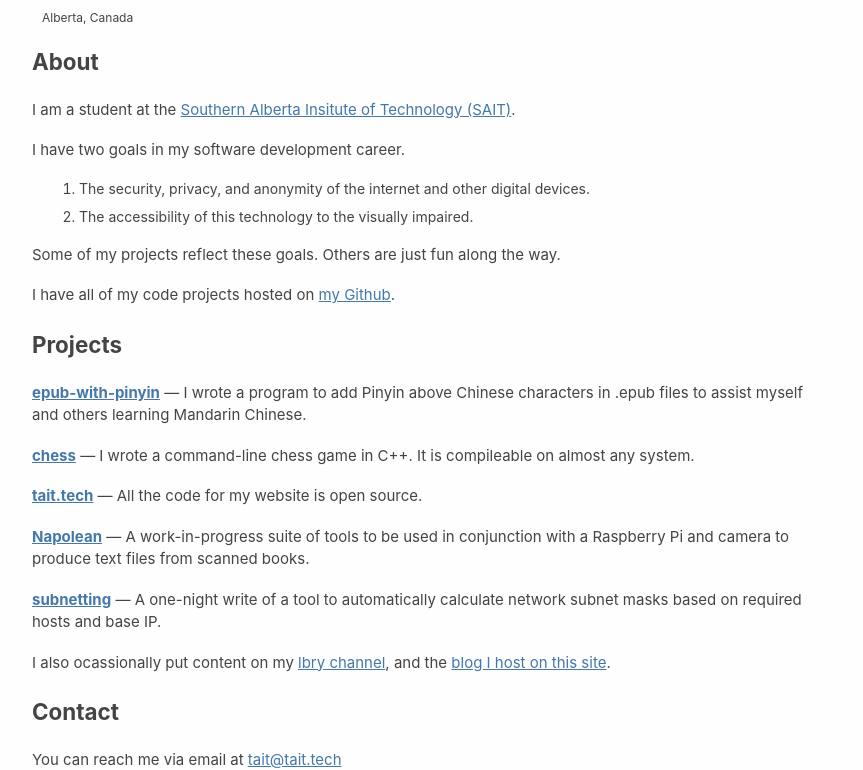
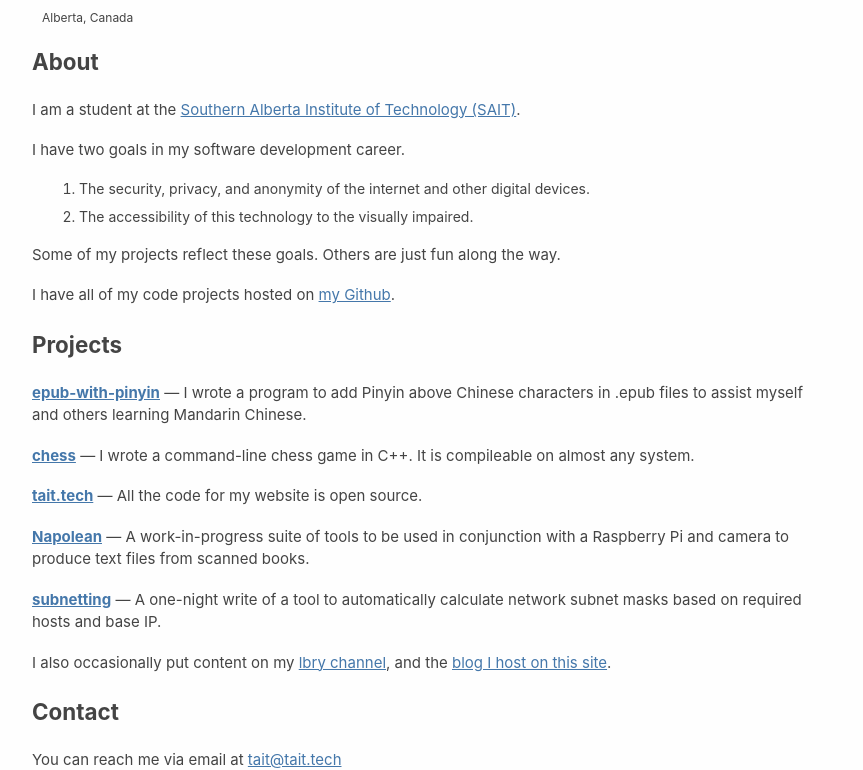
Before and after one commit to TTWNO/tait.tech, a Jekyll site: the page built from index.md, in a window 1280 px wide. Shown: the part 550-1320 px from the top of the page, without its empty margins (208-1071 px from the left). Built offline with Jekyll 4.4.1, drawn with Linux system fonts in a browser that asks for light colours.

Commit message:
Fix spelling errors

```diff
--- a/index.md
+++ b/index.md
@@ -6,12 +6,12 @@
 ## Tait Hoyem
 
 <div id="img-wrapper">
-  <img id="main-img" src="/assets/img/banff.jpg" alt="A photot I took of the valley Banff, Alberta sits in">
+  <img id="main-img" src="/assets/img/banff.jpg" alt="A photo I took of the valley Banff, Alberta sits in">
   <label for="main-img">Alberta, Canada</label>
 </div>
 ### About
 
-I am a student at the <a href="https://sait.ca/">Southern Alberta Insitute of Technology (SAIT)</a>.
+I am a student at the <a href="https://sait.ca/">Southern Alberta Institute of Technology (SAIT)</a>.
 
 I have two goals in my software development career.
 
@@ -41,7 +41,7 @@
 **[subnetting](https://github.com/TTWNO/subnetting)** ---
 A one-night write of a tool to automatically calculate network subnet masks based on required hosts and base IP.
 
-I also ocassionally put content on my [lbry channel](https://lbry.tv/@tait:7), and the [blog I host on this site](/blog/).
+I also occasionally put content on my [lbry channel](https://lbry.tv/@tait:7), and the [blog I host on this site](/blog/).
 
 ### Contact
 
```
